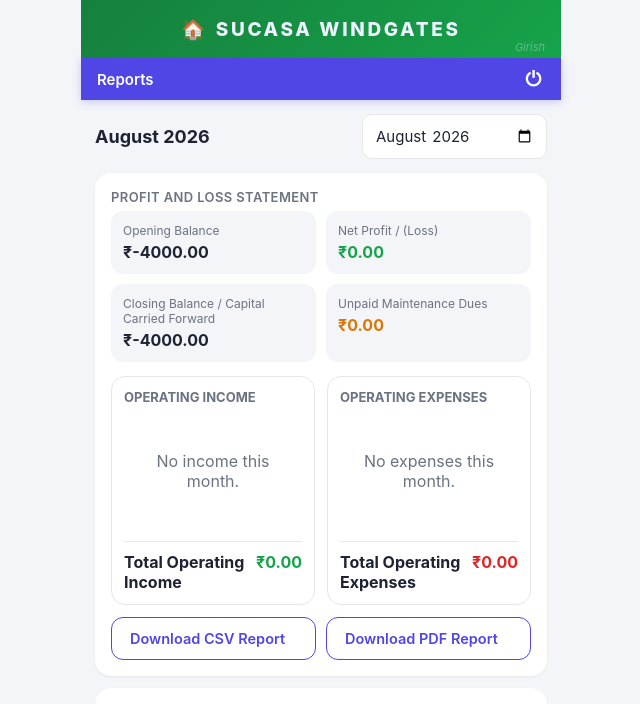
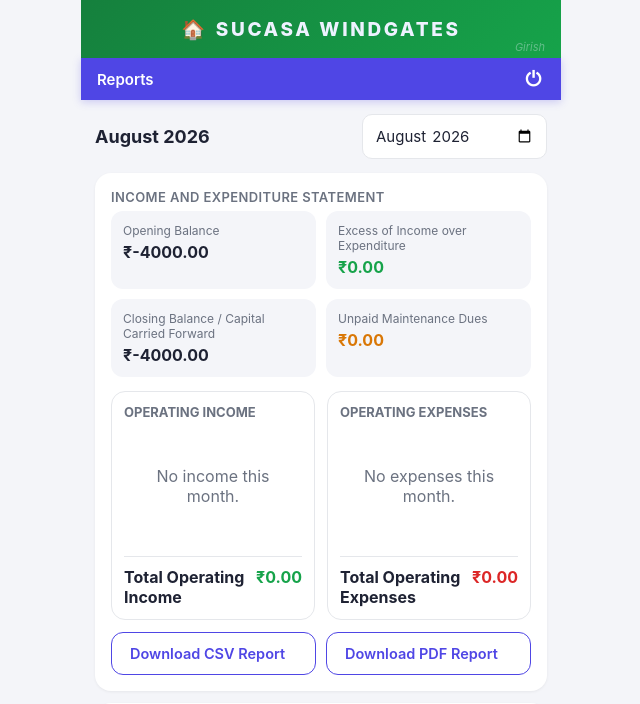
Before and after one commit to rebbagirish-dev/apartment-maintenance-manager, a Flask app: page /reports in a window 1280 px wide. Shown: the top 704 px of the page, without its empty margins (319-959 px from the left). Run offline with Flask 3, Linux system fonts and the light colour scheme; the visitor is signed in with stand-in values (Sample User, id 1).

Commit message:
reports layout update PDF

```diff
--- a/app.py
+++ b/app.py
@@ -202,10 +202,12 @@ def pdf_header_and_footer_commands(title, page_number=1, total_pages=1):
         "545 42 l",
         "S",
         "BT",
-        "/F1 9 Tf",
+        "/F1 8 Tf",
         "50 28 Td",
-        f"({LETTERHEAD_TITLE} - {LETTERHEAD_ADDRESS}) Tj",
-        "310 0 Td",
+        f"({LETTERHEAD_TITLE}) Tj",
+        "0 -11 Td",
+        f"({LETTERHEAD_ADDRESS}) Tj",
+        "430 11 Td",
         f"(Page {page_number} of {total_pages}) Tj",
         "ET",
     ]
@@ -315,44 +317,44 @@ def build_profit_loss_pdf(report):
     font_regular_id = add_object("<< /Type /Font /Subtype /Type1 /BaseFont /Helvetica >>")
     font_bold_id = add_object("<< /Type /Font /Subtype /Type1 /BaseFont /Helvetica-Bold >>")
 
-    commands = pdf_header_and_footer_commands(f"Profit and Loss Statement - {report['label']}")
+    commands = pdf_header_and_footer_commands(f"Income and Expenditure Statement - {report['label']}")
     commands.extend([
         "BT",
         "/F1 11 Tf",
-        "50 680 Td",
+        "50 650 Td",
         f"(Opening Balance: {report['opening_balance']:.2f}) Tj",
         "0 -18 Td",
-        f"(Net Profit / \\(Loss\\): {report['net']:.2f}) Tj",
+        f"(Excess of Income over Expenditure: {report['net']:.2f}) Tj",
         "0 -18 Td",
         f"(Closing Balance / Capital Carried Forward: {report['closing_balance']:.2f}) Tj",
         "ET",
         "0.25 w",
-        "50 660 m",
-        "545 660 l",
+        "50 585 m",
+        "545 585 l",
         "S",
-        "50 660 m",
-        "50 240 l",
+        "50 585 m",
+        "50 250 l",
         "S",
-        "297.5 660 m",
-        "297.5 240 l",
+        "297.5 585 m",
+        "297.5 250 l",
         "S",
-        "545 660 m",
-        "545 240 l",
+        "545 585 m",
+        "545 250 l",
         "S",
-        "50 630 m",
-        "545 630 l",
+        "50 555 m",
+        "545 555 l",
         "S",
         "BT",
         "/F2 12 Tf",
-        "60 640 Td",
+        "60 564 Td",
         "(Operating Income) Tj",
         "250 0 Td",
         "(Operating Expenses) Tj",
         "ET",
     ])
 
-    start_y = 612
-    row_height = 18
+    start_y = 530
+    row_height = 22
     for i in range(row_count):
         y = start_y - (i * row_height)
         commands.extend([
@@ -397,7 +399,7 @@ def build_profit_loss_pdf(report):
     ])
 
     if report['unpaid_by_flat']:
-        unpaid_y = total_y - 56
+        unpaid_y = total_y - 54
         commands.extend([
             "BT",
             "/F2 12 Tf",
@@ -1046,7 +1048,7 @@ def reports():
 @login_required
 def export_report(ym):
     report = month_report(ym)
-    lines = [f"Sucasa Windgates Profit and Loss Statement - {report['label']}", ""]
+    lines = [f"Sucasa Windgates Income and Expenditure Statement - {report['label']}", ""]
     lines.append(f"Opening Balance,{report['opening_balance']:.2f}")
     lines.append("")
     lines.append("OPERATING INCOME")
@@ -1061,7 +1063,7 @@ def export_report(ym):
         lines.append(f"{k},{v:.2f}")
     lines.append(f"Total Operating Expenses,{report['total_expense']:.2f}")
     lines.append("")
-    lines.append(f"Net Profit / (Loss) for the Period,{report['net']:.2f}")
+    lines.append(f"Excess of Income over Expenditure,{report['net']:.2f}")
     lines.append(f"Closing Balance / Capital Carried Forward,{report['closing_balance']:.2f}")
     lines.append("")
     lines.append(f"Unpaid Maintenance Dues,{report['unpaid_total']:.2f}")
@@ -1077,11 +1079,11 @@ def export_report_pdf(ym):
     lines = [
         f"Reporting Period: {report['label']}",
         "",
-        "Profit and Loss Statement",
+        "Income and Expenditure Statement",
         f"Opening Balance: {report['opening_balance']:.2f}",
         f"Operating Income: {report['total_income']:.2f}",
         f"Operating Expenses: {report['total_expense']:.2f}",
-        f"Net Profit / (Loss): {report['net']:.2f}",
+        f"Excess of Income over Expenditure: {report['net']:.2f}",
         f"Closing Balance / Capital Carried Forward: {report['closing_balance']:.2f}",
         f"Unpaid Maintenance Dues: {report['unpaid_total']:.2f}",
         "",
--- a/templates/reports.html
+++ b/templates/reports.html
@@ -36,14 +36,14 @@
 {% endif %}
 
 <div class="card">
-  <div class="card-title">Profit and Loss Statement</div>
+  <div class="card-title">Income and Expenditure Statement</div>
   <div class="pnl-summary">
     <div class="pnl-summary-item">
       <div class="lbl">Opening Balance</div>
       <div class="num">₹{{ '%.2f'|format(report.opening_balance) }}</div>
     </div>
     <div class="pnl-summary-item">
-      <div class="lbl">Net Profit / (Loss)</div>
+      <div class="lbl">Excess of Income over Expenditure</div>
       <div class="num {{ 'pos' if report.net >= 0 else 'neg' }}">₹{{ '%.2f'|format(report.net) }}</div>
     </div>
     <div class="pnl-summary-item">
```
Also changed, not shown: tests/test_app.py (+3 -3 lines), .tmp_pdf/latest_report_preview-1.png (added), .tmp_pdf/report_preview-1.png (added), 1 other file.
